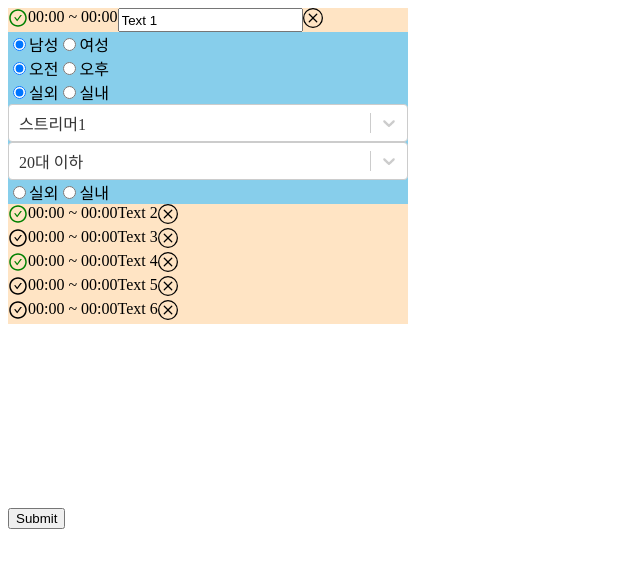
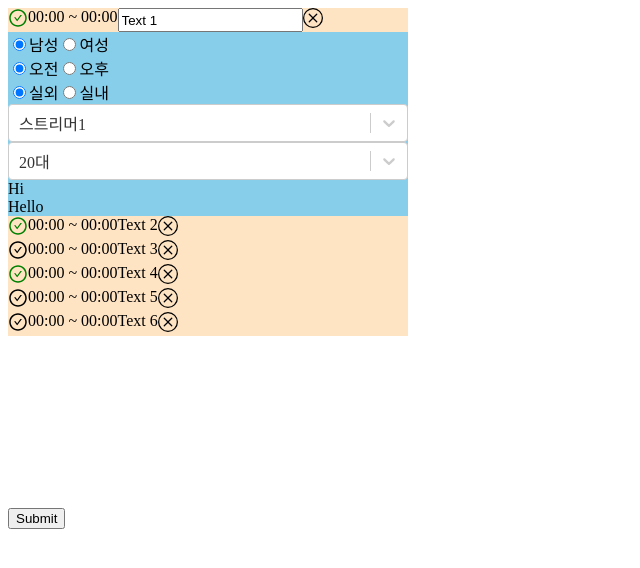
Before and after one commit to rmsoft-insu/nextboard, a Next.js app: page /proto in a window 1280 px wide. Both pictures are taken after a click on the element "Text 1". Shown: the top 568 px of the page, without its empty margins (0-640 px from the left). Built offline with nearby package versions, Linux system fonts and the light colour scheme.

Commit message:
연령대 ENUM 값 적용

```diff
--- a/components/proto/TextArray.tsx
+++ b/components/proto/TextArray.tsx
@@ -11,10 +11,10 @@ const dummy = [
     day: "MORNING",
     place: "OUTDOOR",
     speaker: "speaker1",
-    ageGroup: "beforeTwenties",
+    ageGroup: "TWENTY",
     rejectYn: "YES",
     wordTags: [
-      { type: "NEOLOGISM ", word: "Hi", languageType: "KOREAN" },
+      { type: "NEOLOGISM", word: "Hi", languageType: "KOREAN" },
       { type: "ABBERVIATION", word: "Hello", languageType: "KOREAN" },
     ],
   },
@@ -25,7 +25,7 @@ const dummy = [
     day: "MORNING",
     place: "INDOOR",
     speaker: "speaker2",
-    ageGroup: "twenties",
+    ageGroup: "TWENTY",
     rejectYn: "YES",
     wordTags: [],
   },
@@ -36,7 +36,7 @@ const dummy = [
     day: "MORNING",
     place: "INDOOR",
     speaker: "speaker3",
-    ageGroup: "thirties",
+    ageGroup: "THIRTY",
     rejectYn: "NO",
     wordTags: [],
   },
@@ -47,7 +47,7 @@ const dummy = [
     day: "MORNING",
     place: "OUTDOOR",
     speaker: "speaker4",
-    ageGroup: "fourties",
+    ageGroup: "FOURTY",
     rejectYn: "YES",
     wordTags: [],
   },
@@ -58,7 +58,7 @@ const dummy = [
     day: "AFTERNOON",
     place: "INDOOR",
     speaker: "speaker5",
-    ageGroup: "fifties",
+    ageGroup: "FIFTY",
     rejectYn: "NO",
     wordTags: [],
   },
@@ -69,7 +69,7 @@ const dummy = [
     day: "MORNING",
     place: "INDOOR",
     speaker: "",
-    ageGroup: "afterSixties",
+    ageGroup: "SIXTY",
     rejectYn: "NO",
     wordTags: [],
   },
--- a/components/proto/TextContent.tsx
+++ b/components/proto/TextContent.tsx
@@ -34,12 +34,12 @@ const speakers = [
 ];
 
 const ageGroups = [
-  { value: "beforeTwenties", label: "20대 이하" },
-  { value: "twenties", label: "20대" },
-  { value: "thirties", label: "30대" },
-  { value: "fourties", label: "40대" },
-  { value: "fifties", label: "50대" },
-  { value: "afterSixties", label: "60대이상" },
+  { value: "TEENAGER", label: "10대" },
+  { value: "TWENTY", label: "20대" },
+  { value: "THIRTY", label: "30대" },
+  { value: "FOURTY", label: "40대" },
+  { value: "FIFTY", label: "50대" },
+  { value: "SIXTY", label: "60대이상" },
 ];
 
 const DeleteButton = styled.div`
@@ -142,26 +142,12 @@ const PlaceInput = ({ name, value, ...rest }) => {
 };
 
 const WordTagInput = ({ name, value, ...rest }) => {
+  console.log(value);
   return (
     <div>
-      <input
-        type="radio"
-        id={`${name}_OUTDOOR`}
-        name={name}
-        value="OUTDOOR"
-        defaultChecked={value === "OUTDOOR"}
-        {...rest}
-      />
-      <label htmlFor={`${name}_OUTDOOR`}>실외</label>
-      <input
-        type="radio"
-        id={`${name}_INDOOR`}
-        name={name}
-        value="INDOOR"
-        defaultChecked={value === "INDOOR"}
-        {...rest}
-      />
-      <label htmlFor={`${name}_INDOOR`}>실내</label>
+      {value?.map((el) => (
+        <div key={el.word}>{el.word}</div>
+      ))}
     </div>
   );
 };
```
